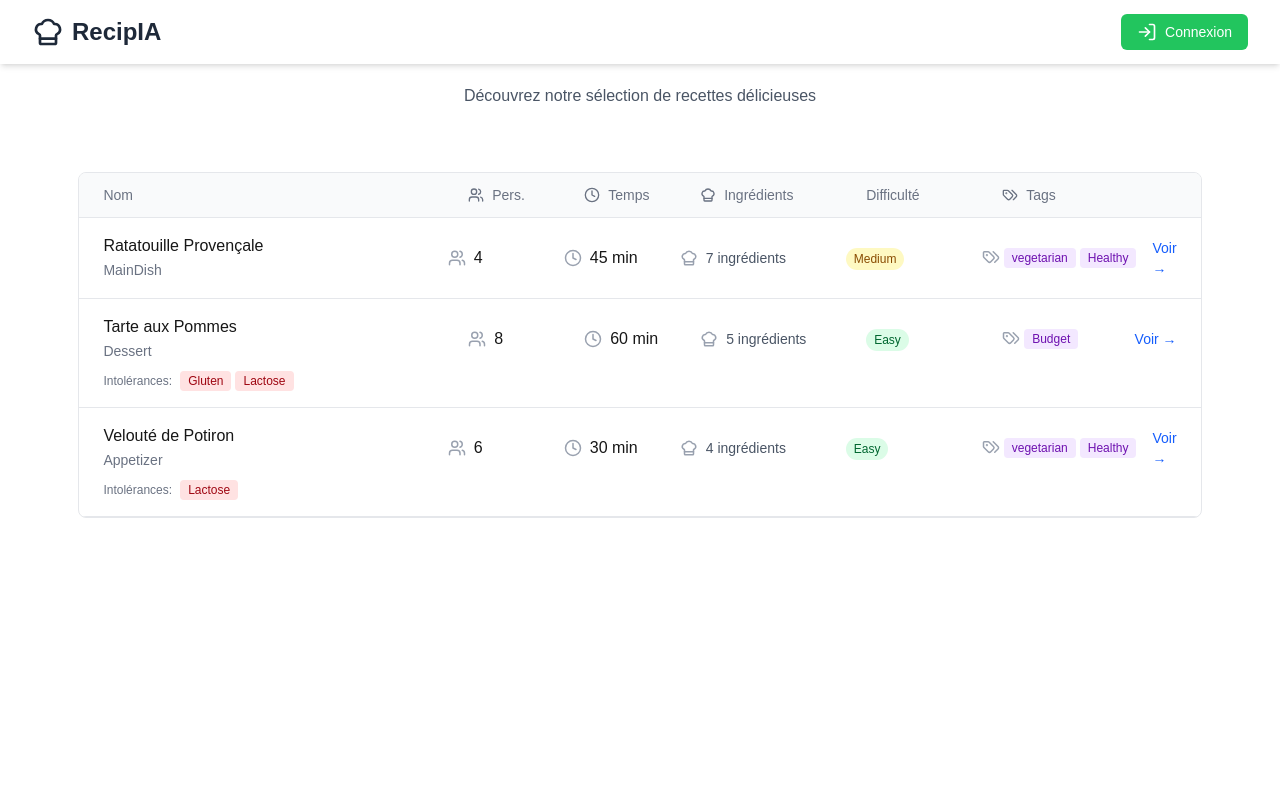
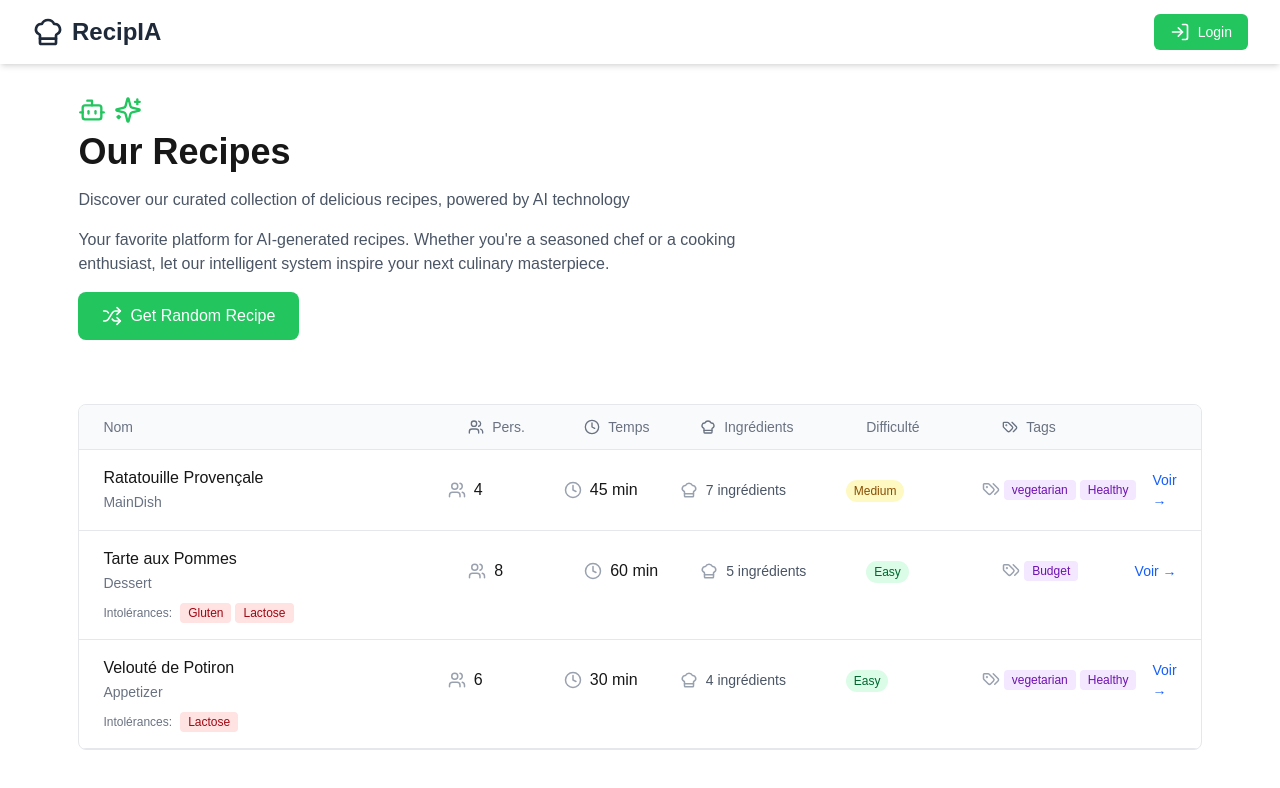
Before and after one commit to Prumme/RecipIA, a Next.js app in the folder frontend/: page / in a window 1280 px wide. Shown: the top 788 px of the page. Built offline with nearby package versions, Linux system fonts and the light colour scheme; no server answers.

Commit message:
change design

```diff
--- a/frontend/src/app/layout.tsx
+++ b/frontend/src/app/layout.tsx
@@ -2,6 +2,7 @@ import type { Metadata } from "next";
 import { Geist, Geist_Mono } from "next/font/google";
 import "./globals.css";
 import NavbarWrapper from "@/components/NavbarWrapper";
+import { AuthProvider } from "../contexts/AuthContext";
 
 const geistSans = Geist({
   variable: "--font-geist-sans",
@@ -36,8 +37,10 @@ export default function RootLayout({
       <body
         className={`${geistSans.variable} ${geistMono.variable} antialiased relative`}
       >
-        <NavbarWrapper />
-        <main className="w-screen h-screen absolute top-0">{children}</main>
+        <AuthProvider>
+          <NavbarWrapper />
+          <main className="w-screen h-screen absolute top-0">{children}</main>
+        </AuthProvider>
       </body>
     </html>
   );
--- a/frontend/src/app/login/page.tsx
+++ b/frontend/src/app/login/page.tsx
@@ -1,16 +1,32 @@
 "use client";
 
+import { useAuth } from "@/contexts/AuthContext";
 import { useState } from "react";
+import { useRouter } from "next/navigation";
 import Link from "next/link";
 
 export default function LoginPage() {
+  const { login } = useAuth();
+  const router = useRouter();
   const [email, setEmail] = useState("");
   const [password, setPassword] = useState("");
+  const [error, setError] = useState("");
+  const [isLoading, setIsLoading] = useState(false);
 
   const handleSubmit = async (e: React.FormEvent) => {
     e.preventDefault();
-    // TODO: Implémenter la logique de connexion
-    console.log("Login attempt:", { email, password });
+    setError("");
+    setIsLoading(true);
+
+    try {
+      await login({ email, password });
+      router.push("/");
+    } catch (error) {
+      setError("Identifiants incorrects. Veuillez réessayer.");
+      console.error("Erreur de connexion:", error);
+    } finally {
+      setIsLoading(false);
+    }
   };
 
   return (
@@ -31,6 +47,11 @@ export default function LoginPage() {
               </Link>
             </p>
           </div>
+          {error && (
+            <div className="mt-4 p-3 bg-red-50 text-red-500 rounded-md text-sm">
+              {error}
+            </div>
+          )}
           <form className="mt-8 space-y-6" onSubmit={handleSubmit}>
             <div className="rounded-md shadow-sm -space-y-px">
               <div>
@@ -96,9 +117,10 @@ export default function LoginPage() {
             <div>
               <button
                 type="submit"
-                className="group relative w-full flex justify-center py-2 px-4 border border-transparent text-sm font-medium rounded-md text-white bg-primary hover:bg-primary-hover transition duration-200 cursor-pointer focus:outline-none focus:ring-2 focus:ring-offset-2 focus:ring-primary/90"
+                disabled={isLoading}
+                className="group relative w-full flex justify-center py-2 px-4 border border-transparent text-sm font-medium rounded-md text-white bg-primary hover:bg-primary-hover transition duration-200 cursor-pointer focus:outline-none focus:ring-2 focus:ring-offset-2 focus:ring-primary/90 disabled:opacity-50 disabled:cursor-not-allowed"
               >
-                Se connecter
+                {isLoading ? "Connexion en cours..." : "Se connecter"}
               </button>
             </div>
           </form>
--- a/frontend/src/app/page.tsx
+++ b/frontend/src/app/page.tsx
@@ -1,6 +1,14 @@
 import RecipeCard from "@/components/RecipeCard";
 import type { Recipe } from "@/components/RecipeCard";
-import { Users, Clock, ChefHat, Tags } from "lucide-react";
+import {
+  Users,
+  Clock,
+  ChefHat,
+  Tags,
+  Sparkles,
+  Bot,
+  Shuffle,
+} from "lucide-react";
 
 const mockRecipes: Recipe[] = [
   {
@@ -51,12 +59,28 @@ const gridClassName =
 
 export default function Home() {
   return (
-    <div className="min-h-screen px-4">
-      <header className="mb-8 text-center py-8">
-        <h1 className="text-3xl font-bold mb-4">Nos Recettes</h1>
-        <p className="text-gray-600">
-          Découvrez notre sélection de recettes délicieuses
-        </p>
+    <div className="min-h-screen px-4 pt-16">
+      <header className="mb-8 py-8 max-w-[90%] mx-auto">
+        <div className="flex items-center gap-2 mb-2">
+          <Bot className="text-primary" size={28} />
+          <Sparkles className="text-primary" size={28} />
+        </div>
+        <h1 className="text-4xl font-bold mb-4">Our Recipes</h1>
+        <div className="max-w-2xl space-y-4">
+          <p className="text-gray-600">
+            Discover our curated collection of delicious recipes, powered by AI
+            technology
+          </p>
+          <p className="text-gray-600">
+            Your favorite platform for AI-generated recipes. Whether you're a
+            seasoned chef or a cooking enthusiast, let our intelligent system
+            inspire your next culinary masterpiece.
+          </p>
+          <button className="flex items-center gap-2 bg-primary text-white px-6 py-3 rounded-lg hover:bg-primary/90 transition-colors">
+            <Shuffle size={20} />
+            Get Random Recipe
+          </button>
+        </div>
       </header>
 
       <main className="max-w-[90%] mx-auto">
--- a/frontend/src/app/register/page.tsx
+++ b/frontend/src/app/register/page.tsx
@@ -2,16 +2,35 @@
 
 import { useState } from "react";
 import Link from "next/link";
+import { useAuth } from "@/contexts/AuthContext";
+import { useRouter } from "next/navigation";
 
 export default function RegisterPage() {
+  const { register } = useAuth();
+  const router = useRouter();
   const [email, setEmail] = useState("");
   const [password, setPassword] = useState("");
   const [username, setUsername] = useState("");
+  const [error, setError] = useState("");
+  const [isLoading, setIsLoading] = useState(false);
 
   const handleSubmit = async (e: React.FormEvent) => {
     e.preventDefault();
-    // TODO: Implémenter la logique d'inscription
-    console.log("Register attempt:", { email, password, username });
+    setError("");
+    setIsLoading(true);
+
+    try {
+      await register({ email, password, username });
+      router.push("/recipe"); // Redirection vers la page des recettes après inscription réussie
+    } catch (error: any) {
+      setError(
+        error.message ||
+          "Une erreur est survenue lors de l'inscription. Veuillez réessayer."
+      );
+      console.error("Erreur d'inscription:", error);
+    } finally {
+      setIsLoading(false);
+    }
   };
 
   return (
@@ -32,6 +51,11 @@ export default function RegisterPage() {
               </Link>
             </p>
           </div>
+          {error && (
+            <div className="mt-4 p-3 bg-red-50 text-red-500 rounded-md text-sm">
+              {error}
+            </div>
+          )}
           <form className="mt-8 space-y-6" onSubmit={handleSubmit}>
             <div className="rounded-md shadow-sm -space-y-px">
               <div>
@@ -47,6 +71,7 @@ export default function RegisterPage() {
                   placeholder="Nom d'utilisateur"
                   value={username}
                   onChange={(e) => setUsername(e.target.value)}
+                  disabled={isLoading}
                 />
               </div>
               <div>
@@ -63,6 +88,7 @@ export default function RegisterPage() {
                   placeholder="Adresse email"
                   value={email}
                   onChange={(e) => setEmail(e.target.value)}
+                  disabled={isLoading}
                 />
               </div>
               <div>
@@ -79,6 +105,7 @@ export default function RegisterPage() {
                   placeholder="Mot de passe"
                   value={password}
                   onChange={(e) => setPassword(e.target.value)}
+                  disabled={isLoading}
                 />
               </div>
             </div>
@@ -86,9 +113,10 @@ export default function RegisterPage() {
             <div>
               <button
                 type="submit"
-                className="group relative w-full flex justify-center py-2 px-4 border border-transparent text-sm font-medium rounded-md text-white bg-primary hover:bg-primary-hover transition duration-200 cursor-pointer focus:outline-none focus:ring-2 focus:ring-offset-2 focus:ring-primary/90"
+                disabled={isLoading}
+                className="group relative w-full flex justify-center py-2 px-4 border border-transparent text-sm font-medium rounded-md text-white bg-primary hover:bg-primary-hover transition duration-200 cursor-pointer focus:outline-none focus:ring-2 focus:ring-offset-2 focus:ring-primary/90 disabled:opacity-50 disabled:cursor-not-allowed"
               >
-                S'inscrire
+                {isLoading ? "Inscription en cours..." : "S'inscrire"}
               </button>
             </div>
           </form>
--- a/frontend/src/components/Navbar.tsx
+++ b/frontend/src/components/Navbar.tsx
@@ -3,14 +3,11 @@
 import Link from "next/link";
 import { usePathname } from "next/navigation";
 import { LogIn, LogOut, Book, ChefHat } from "lucide-react";
+import { useAuth } from "@/contexts/AuthContext";
 
-interface NavbarProps {
-  isAuthenticated: boolean;
-  onLogout?: () => void;
-}
-
-export default function Navbar({ isAuthenticated, onLogout }: NavbarProps) {
+export default function Navbar() {
   const pathname = usePathname();
+  const { isAuthenticated, logout } = useAuth();
 
   return (
     <nav className="bg-white shadow-md sticky top-0 z-50">
@@ -37,17 +34,17 @@ export default function Navbar({ isAuthenticated, onLogout }: NavbarProps) {
                 }`}
               >
                 <Book className="h-5 w-5" />
-                <span>Mes Recettes</span>
+                <span>My Recipes</span>
               </Link>
             )}
 
             {isAuthenticated ? (
               <button
-                onClick={onLogout}
+                onClick={logout}
                 className="flex items-center space-x-2 px-4 py-2 rounded-md text-sm font-medium text-white bg-red-600 hover:bg-red-700 transition-colors duration-200"
               >
                 <LogOut className="h-5 w-5" />
-                <span>Déconnexion</span>
+                <span>Logout</span>
               </button>
             ) : (
               <Link
@@ -55,7 +52,7 @@ export default function Navbar({ isAuthenticated, onLogout }: NavbarProps) {
                 className="flex items-center space-x-2 px-4 py-2 rounded-md text-sm font-medium text-white bg-primary hover:bg-primary-hover transition-colors duration-200"
               >
                 <LogIn className="h-5 w-5" />
-                <span>Connexion</span>
+                <span>Login</span>
               </Link>
             )}
           </div>
--- /dev/null
+++ b/frontend/src/components/ProtectedRoute.tsx
@@ -0,0 +1,26 @@
+"use client";
+
+import { useAuth } from "@/contexts/AuthContext";
+import { useRouter } from "next/navigation";
+import { useEffect } from "react";
+
+export default function ProtectedRoute({
+  children,
+}: {
+  children: React.ReactNode;
+}) {
+  const { isAuthenticated, loading } = useAuth();
+  const router = useRouter();
+
+  useEffect(() => {
+    if (!loading && !isAuthenticated) {
+      router.push("/login");
+    }
+  }, [isAuthenticated, loading, router]);
+
+  if (loading) {
+    return <div>Chargement...</div>;
+  }
+
+  return isAuthenticated ? <>{children}</> : null;
+}
--- /dev/null
+++ b/frontend/src/contexts/AuthContext.tsx
@@ -0,0 +1,106 @@
+"use client";
+
+import React, {
+  createContext,
+  useContext,
+  useState,
+  useEffect,
+  ReactNode,
+} from "react";
+import {
+  User,
+  LoginCredentials,
+  RegisterCredentials,
+  AuthResponse,
+} from "../types/user.types";
+import { AuthService } from "../services/auth.service";
+
+interface AuthContextType {
+  user: User | null;
+  loading: boolean;
+  login: (credentials: LoginCredentials) => Promise<AuthResponse>;
+  register: (credentials: RegisterCredentials) => Promise<AuthResponse>;
+  logout: () => void;
+  isAuthenticated: boolean;
+}
+
+const AuthContext = createContext<AuthContextType | undefined>(undefined);
+
+export const useAuth = () => {
+  const context = useContext(AuthContext);
+  if (!context) {
+    throw new Error(
+      "useAuth doit être utilisé à l'intérieur d'un AuthProvider"
+    );
+  }
+  return context;
+};
+
+interface AuthProviderProps {
+  children: ReactNode;
+}
+
+export const AuthProvider: React.FC<AuthProviderProps> = ({ children }) => {
+  const [user, setUser] = useState<User | null>(null);
+  const [loading, setLoading] = useState(true);
+  const [isAuthenticated, setIsAuthenticated] = useState(false);
+
+  useEffect(() => {
+    const token = AuthService.getToken();
+    if (token) {
+      setIsAuthenticated(true);
+      // Ici, vous pourriez faire un appel API pour récupérer les informations de l'utilisateur
+      // avec le token stocké
+    }
+    setLoading(false);
+  }, []);
+
+  const login = async (credentials: LoginCredentials) => {
+    try {
+      const response = await AuthService.login(credentials);
+      setUser(response.user);
+      setIsAuthenticated(true);
+      return response;
+    } catch (error) {
+      console.error("Erreur lors de la connexion:", error);
+      setIsAuthenticated(false);
+      setUser(null);
+      throw error;
+    }
+  };
+
+  const register = async (credentials: RegisterCredentials) => {
+    try {
+      const response = await AuthService.register(credentials);
+      setUser(response.user);
+      setIsAuthenticated(true);
+      return response;
+    } catch (error) {
+      console.error("Erreur lors de l'inscription:", error);
+      setIsAuthenticated(false);
+      setUser(null);
+      throw error;
+    }
+  };
+
+  const logout = () => {
+    AuthService.logout();
+    setUser(null);
+    setIsAuthenticated(false);
+  };
+
+  const value = {
+    user,
+    loading,
+    login,
+    register,
+    logout,
+    isAuthenticated,
+  };
+
+  return (
+    <AuthContext.Provider value={value}>
+      {!loading && children}
+    </AuthContext.Provider>
+  );
+};
--- /dev/null
+++ b/frontend/src/services/auth.service.ts
@@ -0,0 +1,59 @@
+"use client";
+
+import {
+  AuthResponse,
+  LoginCredentials,
+  RegisterCredentials,
+} from "../types/user.types";
+
+const API_URL = process.env.NEXT_PUBLIC_API_URL || "http://localhost:3000/";
+
+export const AuthService = {
+  async login(credentials: LoginCredentials): Promise<AuthResponse> {
+    const response = await fetch(`${API_URL}login`, {
+      method: "POST",
+      headers: {
+        "Content-Type": "application/json",
+      },
+      body: JSON.stringify(credentials),
+    });
+
+    if (!response.ok) {
+      throw new Error("Échec de la connexion");
+    }
+
+    const data = await response.json();
+    localStorage.setItem("token", data.token);
+    return data;
+  },
+
+  async register(credentials: RegisterCredentials): Promise<AuthResponse> {
+    const response = await fetch(`${API_URL}register`, {
+      method: "POST",
+      headers: {
+        "Content-Type": "application/json",
+      },
+      body: JSON.stringify(credentials),
+    });
+
+    if (!response.ok) {
+      throw new Error("Échec de l'inscription");
+    }
+
+    const data = await response.json();
+    localStorage.setItem("token", data.token);
+    return data;
+  },
+
+  logout(): void {
+    localStorage.removeItem("token");
+  },
+
+  getToken(): string | null {
+    return localStorage.getItem("token");
+  },
+
+  isAuthenticated(): boolean {
+    return !!this.getToken();
+  },
+};
```
Also changed, not shown: frontend/src/app/recipe/page.tsx (added, +14 -0 lines), frontend/src/env.d.ts (added, +9 -0 lines), frontend/src/types/user.types.ts (added, +19 -0 lines), 1 other file (tests, documents, lock files or other folders).
